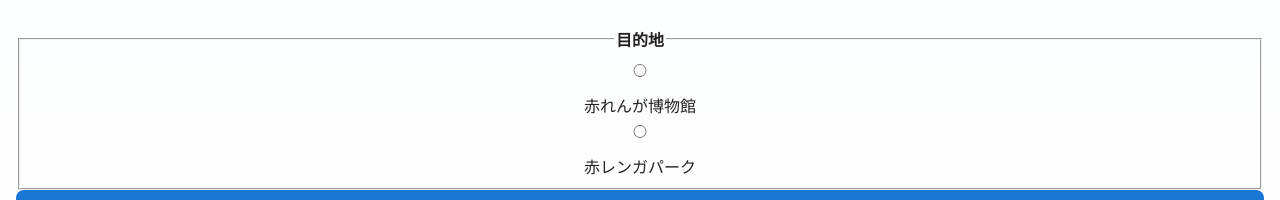
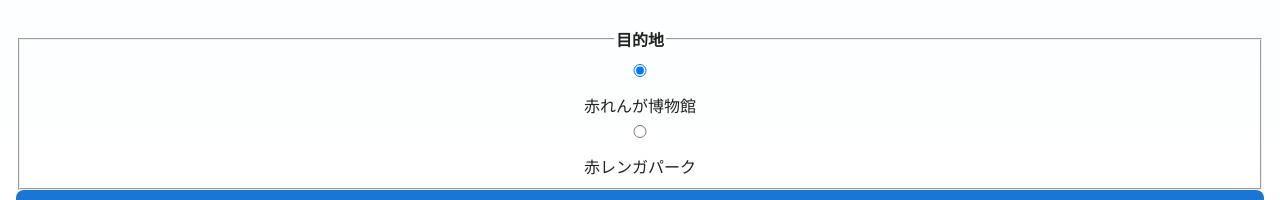
Before and after one commit to iwle2004/E-Bike, a React (Create React App) app: page /map in a window 1280 px wide. Shown: the part 1304-1504 px from the top of the page. Built offline with nearby package versions, Linux system fonts and the light colour scheme; no server answers.

Commit message:
目的地を最初から1つ選択するように修正

```diff
--- a/src/assets/TagSelector.js
+++ b/src/assets/TagSelector.js
@@ -34,7 +34,7 @@ const endpointGroups = {
 
 const TagSelector = ({ onRunNavigation }) => {
   const [selectedTags, setSelectedTags] = useState([]);
-  const [selectedEndpoint, setSelectedEndpoint] = useState(null);
+  const [selectedEndpoint, setSelectedEndpoint] = useState(endpointGroups["目的地"][0]);
 
   const handleTagChange = (tagStr) => {
     setSelectedTags((prev) =>
```
